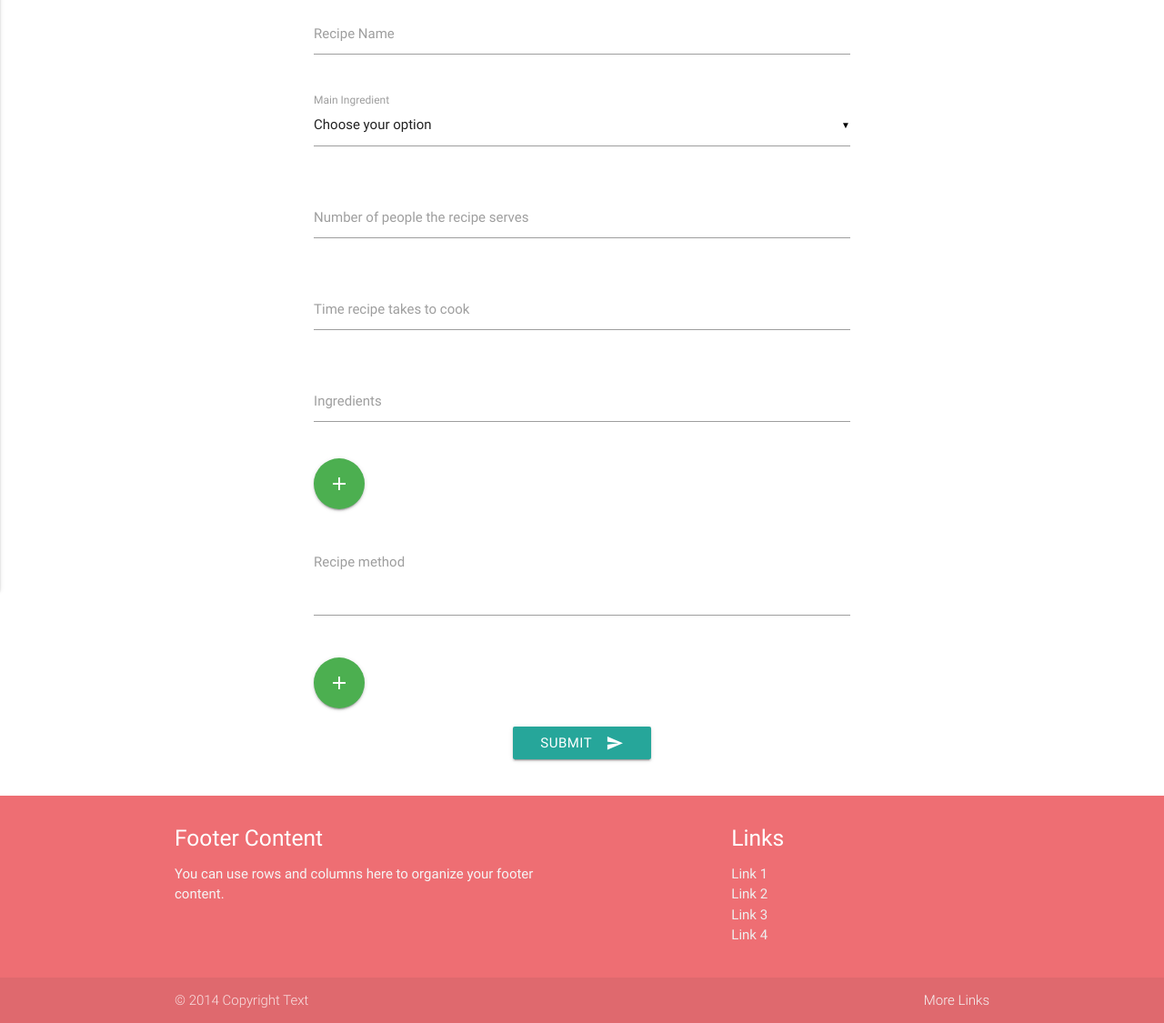
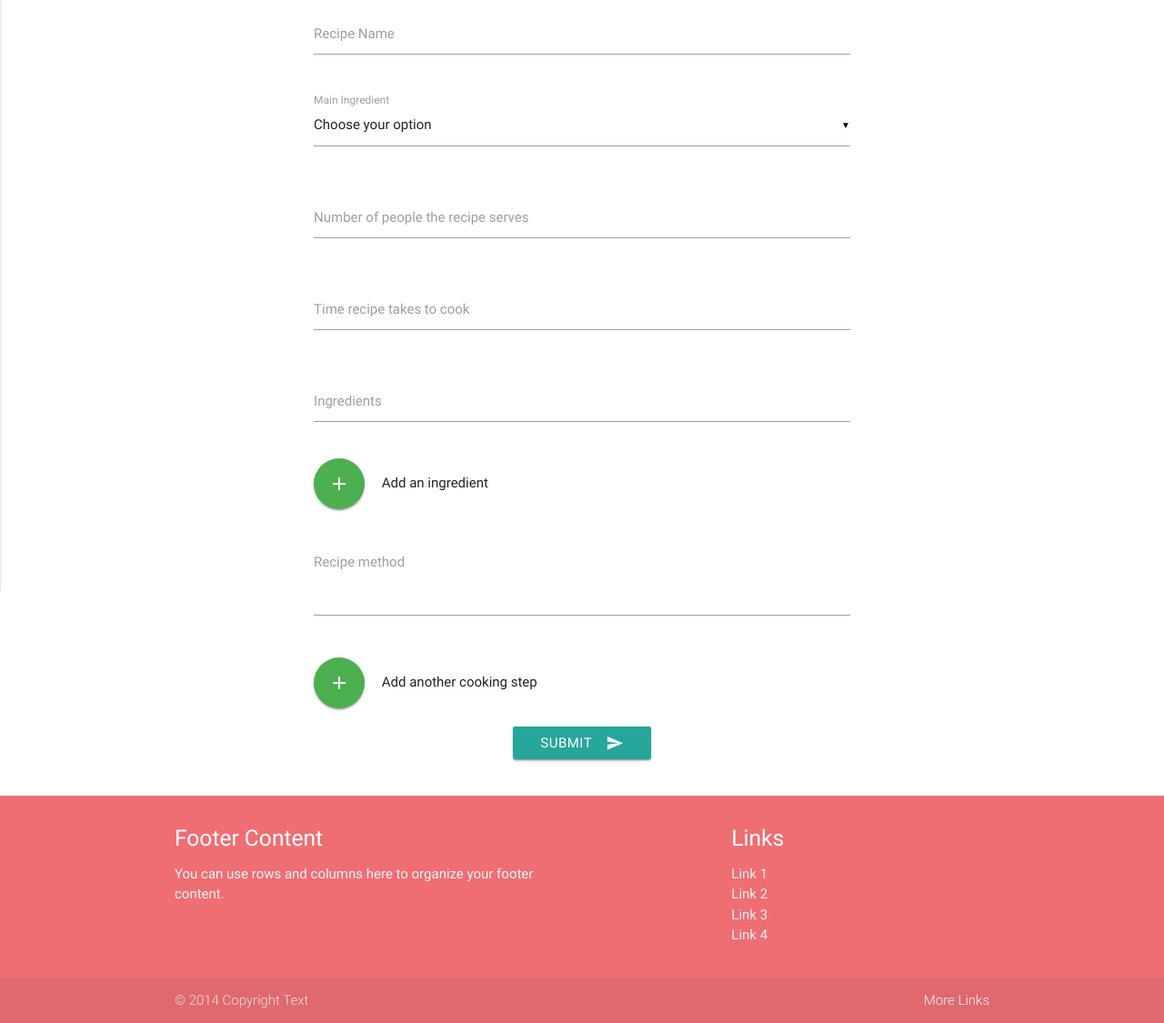
Before and after one commit to Baldpet/Family-cookbook, a Flask app: page /add-recipe in a window 1280 px wide. Shown: the part 211-1336 px from the top of the page at 91% size. Run offline with Flask 2, Linux system fonts and the light colour scheme; a user stored in the database is signed in; a database or web service that is not in the repository returns one stand-in record (values such as "Sample title"); some libraries are stand-ins or nearby versions.

Commit message:
Added a <p> for the add buttons on the form

```diff
--- a/static/css/style.css
+++ b/static/css/style.css
@@ -25,6 +25,13 @@
     padding: 0.5rem;
 }
 
+/* Recipe form */
+
+.recipe-form-add{
+    display: inline;
+    margin-left: 1rem;
+}
+
 /* Media queries */
 
 @media only screen and (max-width: 993px){
--- a/templates/addrecipe.html
+++ b/templates/addrecipe.html
@@ -47,6 +47,7 @@
         <div class="row">
             <div class="col s12 m10 l8 offset-m1 offset-l2">
                 <a id="addingredient" class="btn-floating btn-large waves-effect waves-light green"><i class="material-icons">add</i></a>
+                <p class="recipe-form-add">Add an ingredient</p>
             </div>
         </div>
         <div class="row">
@@ -59,6 +60,7 @@
         <div class="row">
             <div class="col col s12 m10 l8 offset-m1 offset-l2">
                 <a id="addmethod" class="btn-floating btn-large waves-effect waves-light green"><i class="material-icons">add</i></a>
+                <p class="recipe-form-add">Add another cooking step</p>
             </div>
         </div>
         <div class="row center-align">
@@ -71,7 +73,8 @@
 			</ul>
 			{% endif %}
 			{% endwith %}
-            <button class="btn waves-effect waves-light" type="submit" name="action">Submit
+
+            <button class="submit-button btn waves-effect waves-light" type="submit" name="action">Submit
                 <i class="material-icons right">send</i>
             </button>
         </div>
```
